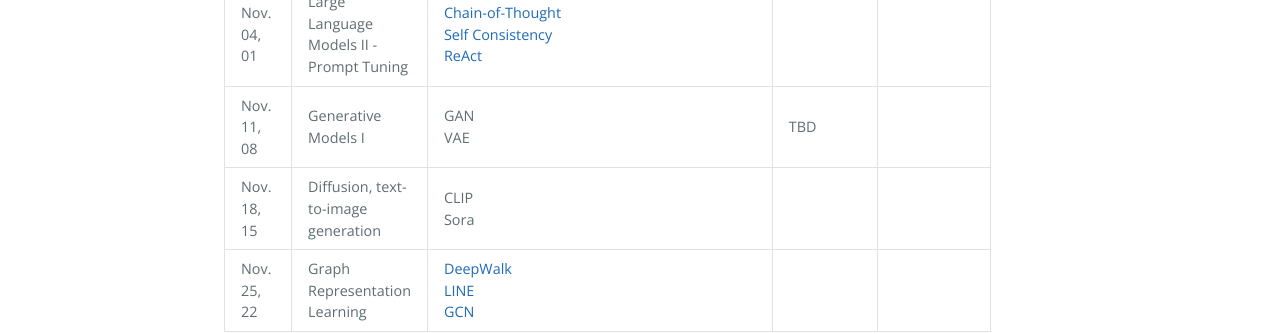
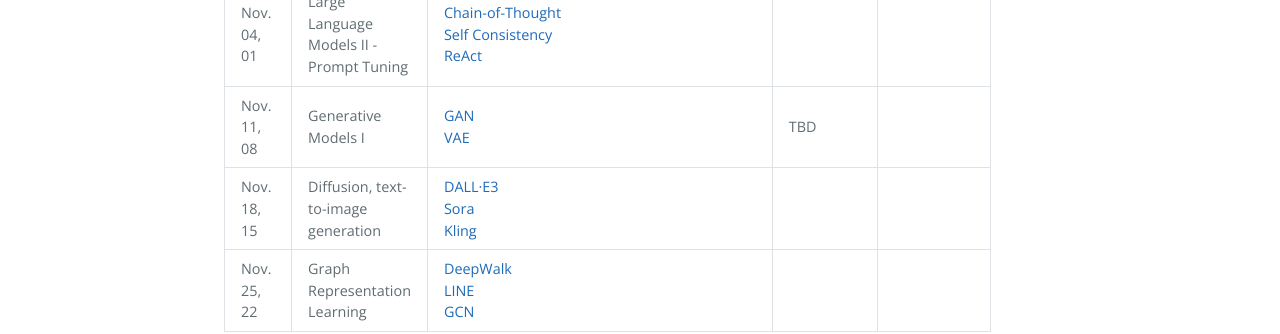
Before and after one commit to DeepGraphLearning/MATH60630A_2024A, a Jekyll site: the page built from schedule.md, in a window 1280 px wide. Shown: the part 1361-1695 px from the top of the page. Built offline with Jekyll 4.4.1, drawn with Linux system fonts in a browser that asks for light colours.

Commit message:
update readings for generative models and cv applications

```diff
--- a/schedule.md
+++ b/schedule.md
@@ -137,10 +137,12 @@ schedule:
       - name: Diffusion, text-to-image generation
 #        url: https://www.dropbox.com/s/nf4ohrqjqg7rb66/Week10-Graph-part2.pdf?dl=0
     readings:
-      - name: CLIP
-#        url: https://arxiv.org/abs/2103.00020
+      - name: DALL·E3
+        url: https://cdn.openai.com/papers/dall-e-3.pdf
       - name: Sora
-#        url: https://arxiv.org/abs/2201.00123
+        url: https://openai.com/index/sora/
+      - name: Kling
+        url: https://kling.kuaishou.com/en
   - date: Nov.<br>25, 22
     topics:
       - name: Graph Representation Learning
```
Also changed, not shown: other parts of schedule.md (+2 -2 lines).
